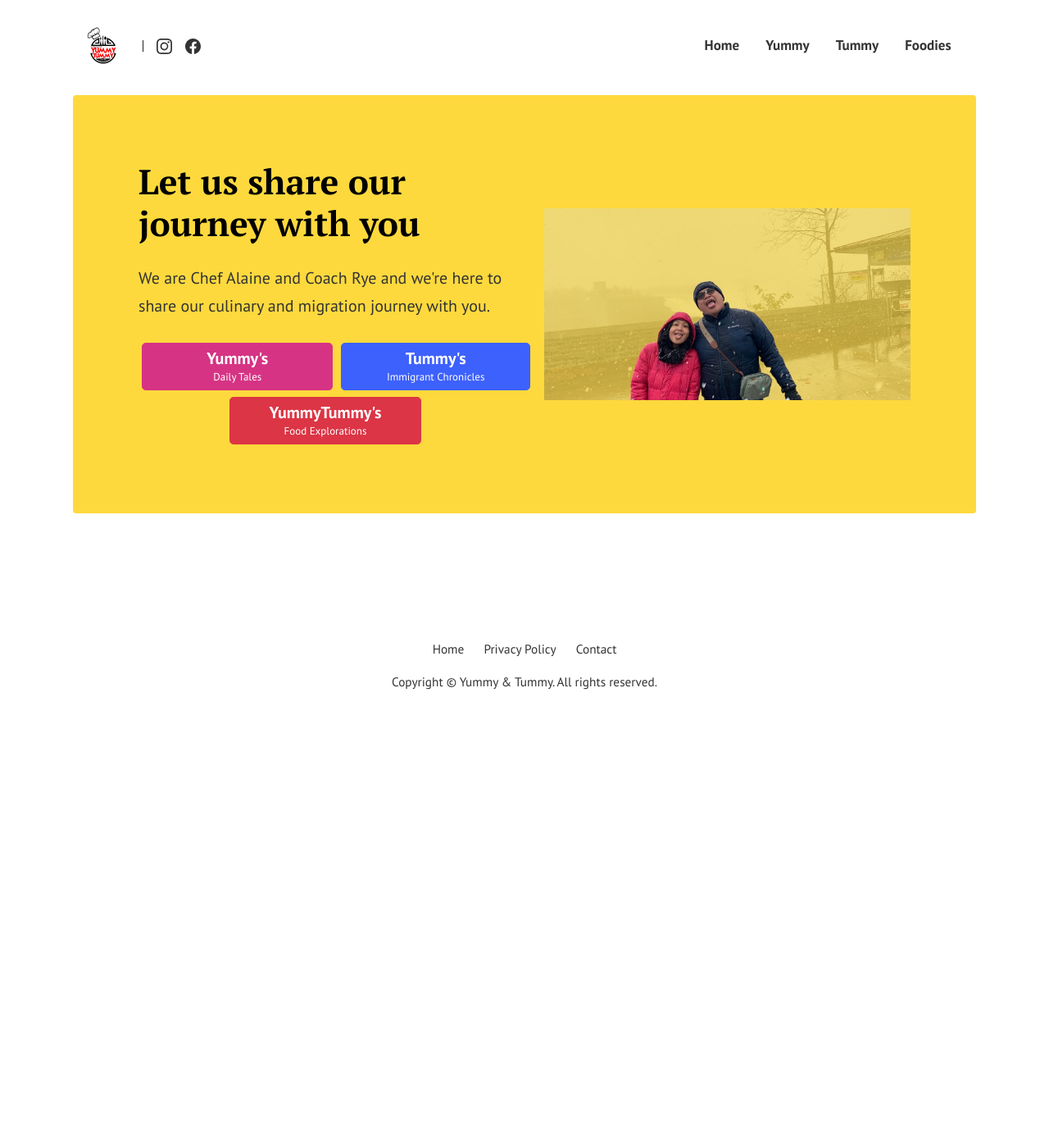
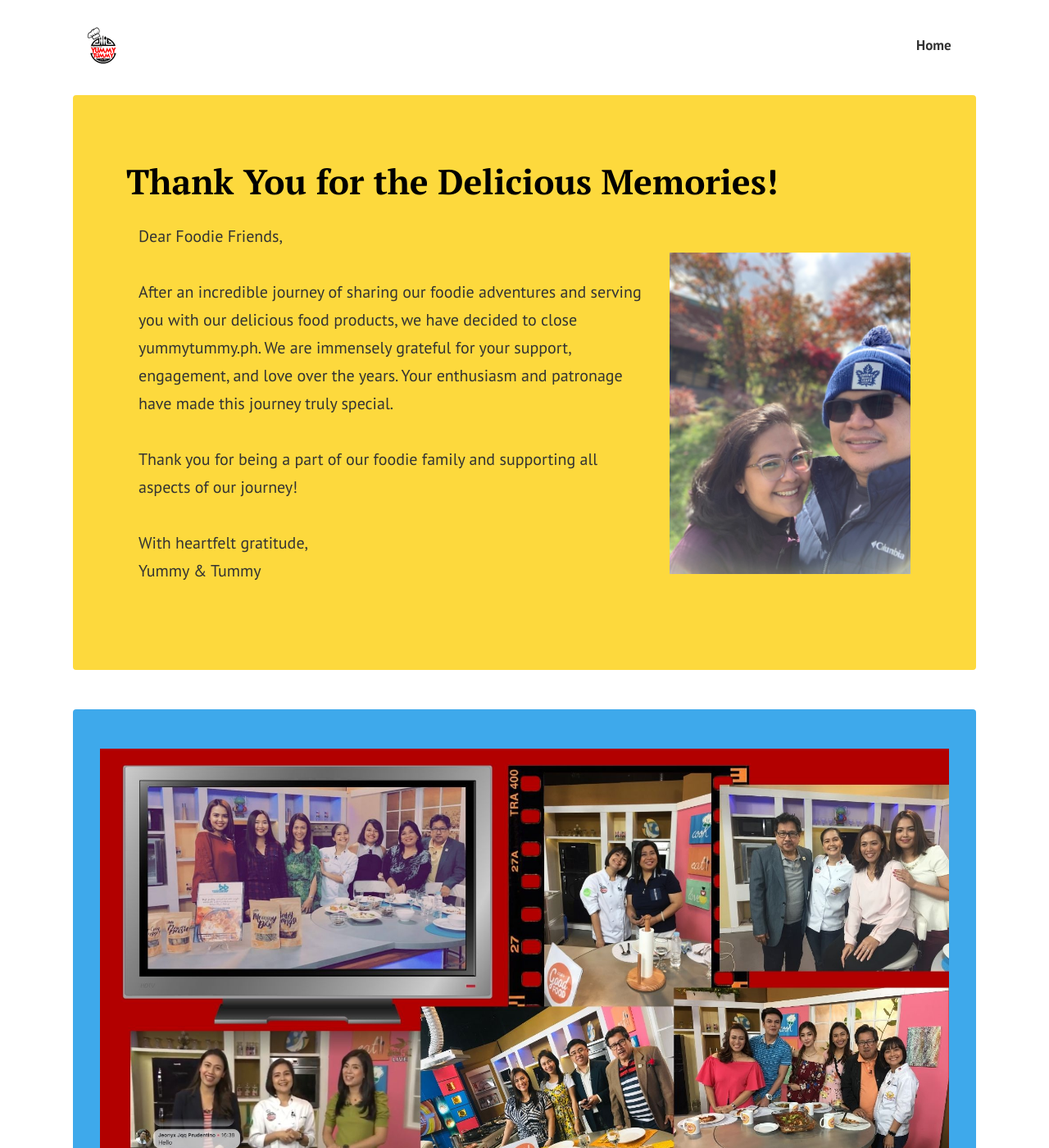
Before and after one commit to LakasNetwork/savore, a Jekyll site: the page built from index.html, in a window 1280 px wide and 1400 px high. Shown: the whole window at 82% size. Built offline with Jekyll 4.4.1, drawn with Linux system fonts in a browser that asks for light colours; the list of posts is cut into pages by our own code.

Commit message:
Goodbye YT Fixes #93

```diff
--- a/_layouts/default.html
+++ b/_layouts/default.html
@@ -34,7 +34,7 @@
           {% else %}
           <span class="d-none d-md-inline-block">{{ site.title }}</span>
           {% endif %}
-          </a> |
+          </a>
 
 
           <div class="d-flex align-items-center">
@@ -45,7 +45,7 @@
               <svg xmlns="http://www.w3.org/2000/svg" width="19" height="19" fill="currentColor" class="bi bi-twitter" viewBox="0 0 16 16">
               <path d="M5.026 15c6.038 0 9.341-5.003 9.341-9.334 0-.14 0-.282-.006-.422A6.685 6.685 0 0 0 16 3.542a6.658 6.658 0 0 1-1.889.518 3.301 3.301 0 0 0 1.447-1.817 6.533 6.533 0 0 1-2.087.793A3.286 3.286 0 0 0 7.875 6.03a9.325 9.325 0 0 1-6.767-3.429 3.289 3.289 0 0 0 1.018 4.382A3.323 3.323 0 0 1 .64 6.575v.045a3.288 3.288 0 0 0 2.632 3.218 3.203 3.203 0 0 1-.865.115 3.23 3.23 0 0 1-.614-.057 3.283 3.283 0 0 0 3.067 2.277A6.588 6.588 0 0 1 .78 13.58a6.32 6.32 0 0 1-.78-.045A9.344 9.344 0 0 0 5.026 15z"/>
             </svg>
-            </a>-->
+            </a>
 
             <a class="d-inline-block social-icon" target="_blank" href="{{site.social.instagram}}" title="instagram">
               <svg xmlns="http://www.w3.org/2000/svg" width="19" height="19" fill="currentColor" class="bi bi-instagram" viewBox="0 0 16 16">
@@ -57,7 +57,7 @@
               <svg xmlns="http://www.w3.org/2000/svg" width="19" height="19" fill="currentColor" class="bi bi-facebook" viewBox="0 0 16 16">
               <path d="M16 8.049c0-4.446-3.582-8.05-8-8.05C3.58 0-.002 3.603-.002 8.05c0 4.017 2.926 7.347 6.75 7.951v-5.625h-2.03V8.05H6.75V6.275c0-2.017 1.195-3.131 3.022-3.131.876 0 1.791.157 1.791.157v1.98h-1.009c-.993 0-1.303.621-1.303 1.258v1.51h2.218l-.354 2.326H9.25V16c3.824-.604 6.75-3.934 6.75-7.951z"/>
             </svg>
-            </a>
+            </a>-->
 
           </div>
 
--- a/index.html
+++ b/index.html
@@ -9,37 +9,44 @@ background: '/img/bg-index.jpg'
 {% if page.url == "/" %}
 <div class="rounded mb-5 hero">
   <div class="row align-items-center justify-content-between">
-    <div class="col-md-6">
-      <h1 class="font-weight-bold mb-4 serif-font">Let us share our journey with you</h1>
-      <p class="lead mb-4">We are Chef Alaine and Coach Rye and we're here to share our culinary and migration journey with you.</p>
-      <div class="row">
-        <div class="col-lg-6 text-center">
-          <a href="{{site.baseurl}}/yummy" class="btn text-white px-5 btn-lg m-1 lh-1" id="btnYummy">
-            <strong>Yummy's</strong><small><br>&nbsp;&nbsp;&nbsp;&nbsp;&nbsp;&nbsp;&nbsp;&nbsp;&nbsp;&nbsp;&nbsp;Daily Tales&nbsp;&nbsp;&nbsp;&nbsp;&nbsp;&nbsp;&nbsp;&nbsp;&nbsp;&nbsp;&nbsp;</small></a>
+    <h1 class="font-weight-bold mb-4 serif-font">Thank You for the Delicious
+      Memories!</h1>
+      <div class="col-md-8">
+        <p class="lead mb-4">
+          Dear Foodie Friends,<br /><br />
+          After an incredible journey of sharing our foodie adventures and serving
+          you with our delicious food products, we have decided to close
+          yummytummy.ph. We are immensely grateful for your support, engagement,
+          and love over the years. Your enthusiasm and patronage have made this
+          journey truly special.<br /><br />
+          Thank you for being a part of our foodie family and supporting all
+          aspects of our journey!<br /><br />
+          With heartfelt gratitude,<br />Yummy & Tummy
+        </p>
       </div>
-        <div class="col-lg-6 text-center">
-          <a href="{{site.baseurl}}/tummy" class="btn btn-primary text-white px-5 btn-lg m-1 lh-1">
-            <strong>Tummy's</strong><small><br>&nbsp;&nbsp;Immigrant Chronicles&nbsp;&nbsp;</small></a>
-        </div>
-      </div>
-      <div class="row">
-        <div class="col-lg-12 text-center">
-          <a href="{{site.baseurl}}/foodies" class="btn btn-danger text-white px-5 btn-lg m-1 lh-1">
-            <strong>YummyTummy's</strong><small><br>Food Explorations</small></a>
+      <div class="col-md-4">
+        <img src="assets/images/YT.jpg">
       </div>
     </div>
   </div>
-    <div class="col-md-6 text-right pl-0 pl-lg-4">
-      <img class="intro" height="500" src="{{site.baseurl}}/assets/images/yt-about.jpg" alt="Yummy and Tummy under Snow">
+  <div class="rounded mb-5" style="background-color: #3EA9EB;">
+
+    <div class="row align-items-center justify-content-between">
+      <div class="col-md-12 p-5">
+        <img src="assets/images/memories/1.jpg"><br/>
+        <img class="mt-5" src="assets/images/memories/2.jpg"><br/>
+        <img class="mt-5" src="assets/images/memories/3.jpg"><br/>
+        <img class="mt-5" src="assets/images/memories/4.jpg"><br/>
+        <img class="mt-5" src="assets/images/memories/5.jpg"><br/>
+        <img class="mt-5" src="assets/images/memories/6.jpg"><br/>
+        <img class="mt-5" src="assets/images/memories/7.jpg"><br/>
+        <img class="mt-5" src="assets/images/memories/8.jpg"><br/>
+        <img class="mt-5" src="assets/images/memories/9.jpg"><br/>
+        <img class="mt-5" src="assets/images/memories/10.jpg"><br/>
+
       </div>
     </div>
   </div>
-<style>
-  #btnYummy {
-    background-color: #d63384;
-    border-color: #d63384;
-}
-</style>
   {% endif %}
 
   <!-- Featured
```
Also changed, not shown: _data/menus.yml (+6 -6 lines), assets/images/YT.jpg (added), assets/images/memories/1.jpg (added), assets/images/memories/10.jpg (added), assets/images/memories/2.jpg (added), assets/images/memories/3.jpg (added), assets/images/memories/4.jpg (added), assets/images/memories/5.jpg (added), assets/images/memories/6.jpg (added), assets/images/memories/7.jpg (added), assets/images/memories/8.jpg (added), assets/images/memories/9.jpg (added). Lines whose indentation alone changed are shown as unchanged.
